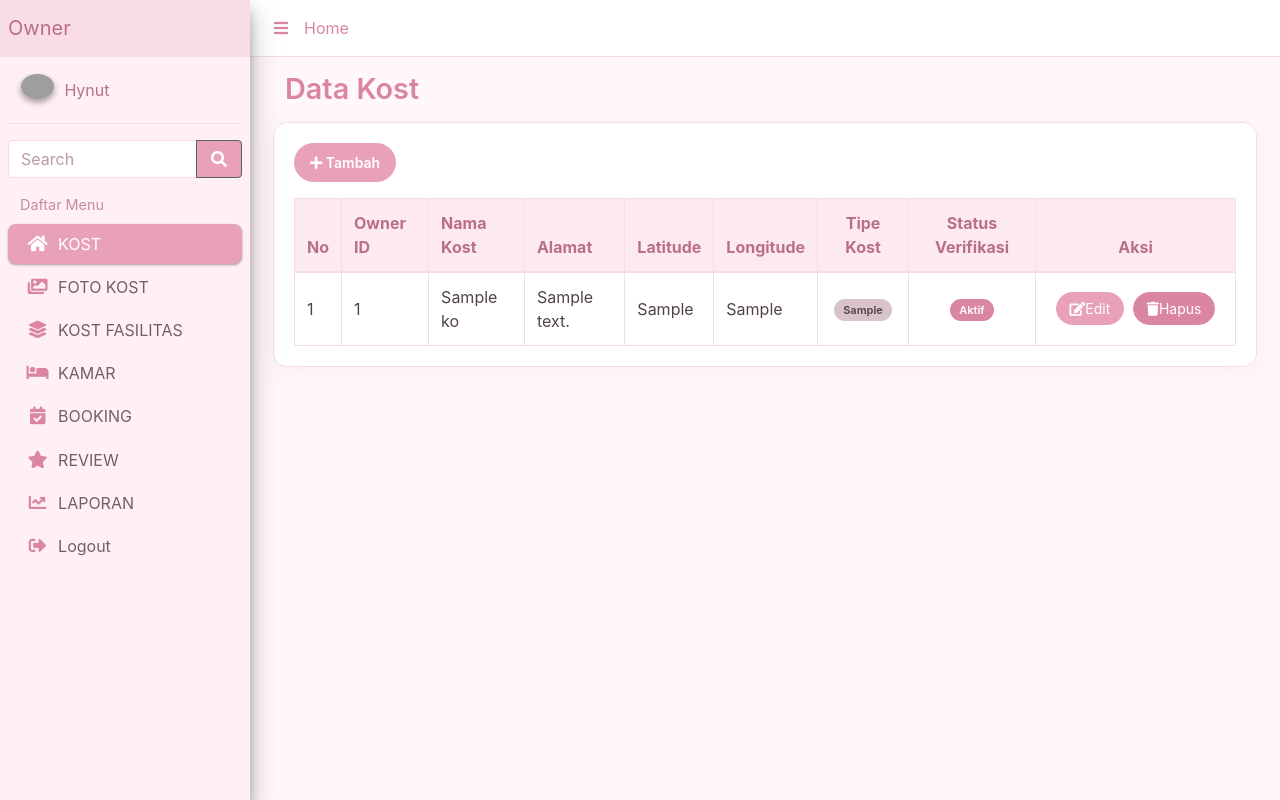
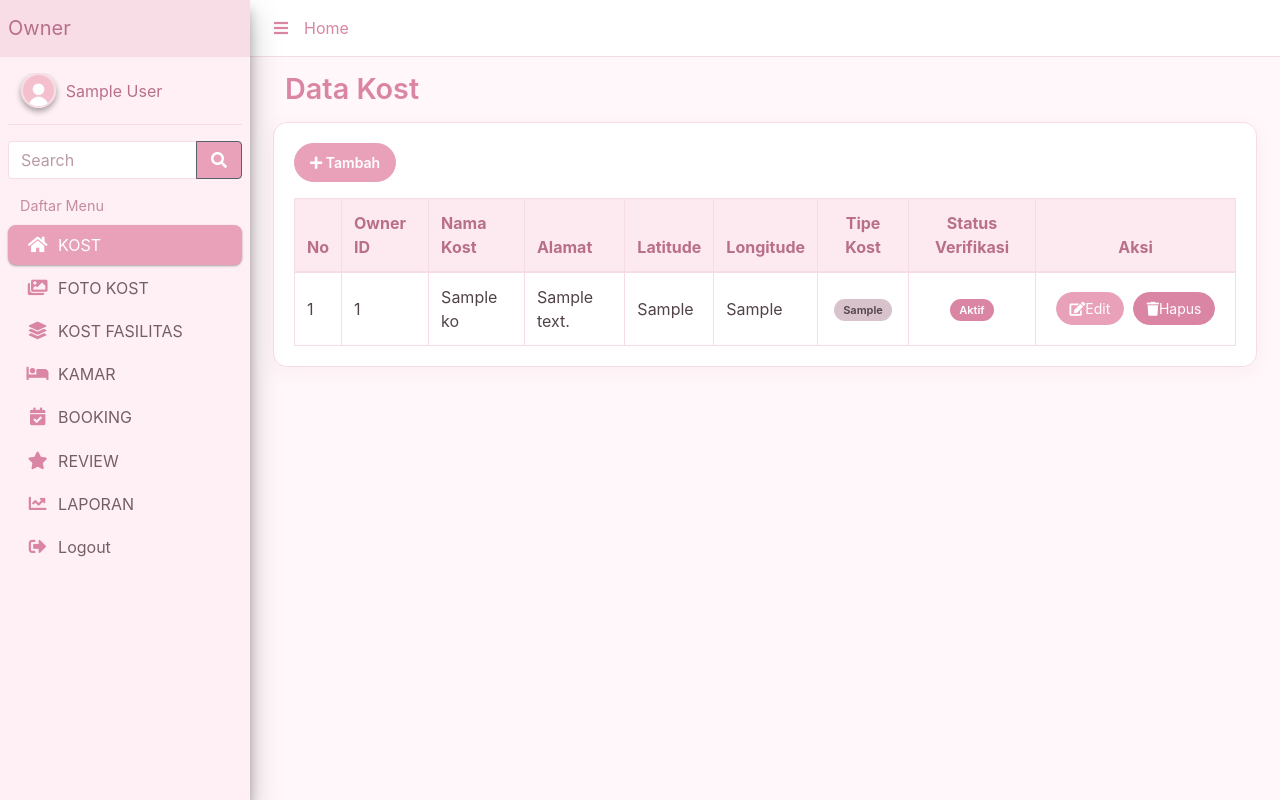
Before and after one commit to hynuttc/Hynut-Kost, a PHP site: page /owner/kosowner.php in a window 1280 px wide. Run offline with PHP 8.4, Linux system fonts and the light colour scheme; the visitor is signed in with stand-in values (Sample User, id 1); tables that the repository leaves empty or names only in its code hold one stand-in row (values such as "Sample post"); some libraries are stand-ins or nearby versions; grey boxes are pictures that could not be loaded.

Commit message:
Update and save all project files

```diff
--- a/owner/kosowner.php
+++ b/owner/kosowner.php
@@ -1,6 +1,33 @@
+<?php
+session_start();
+require_once '../database.php';
 
-<?php
-require_once '../database.php';
+// ========================================
+// LOGIKA AMBIL NAMA & FOTO BERDASARKAN ID UNIK
+// ========================================
+$current_user_id = $_SESSION['user_id'] ?? 0;
+$nama_owner_aktif = $_SESSION['nama'] ?? 'Hynut';
+
+if ($current_user_id) {
+    $q_user_aktif = mysqli_query($conn, "SELECT nama FROM user WHERE user_id = '$current_user_id' LIMIT 1");
+    if ($q_user_aktif && $row_ua = mysqli_fetch_assoc($q_user_aktif)) {
+        $nama_owner_aktif = $row_ua['nama'];
+    }
+}
+
+$found_foto = 'default.jpeg';
+$extensions = ['jpg', 'jpeg', 'png', 'gif'];
+
+if ($current_user_id) {
+    foreach ($extensions as $ext) {
+        $filename = 'user_' . $current_user_id . '.' . $ext;
+        if (file_exists(__DIR__ . '/../uploads/' . $filename)) {
+            $found_foto = $filename;
+            break;
+        }
+    }
+}
+$foto_path_owner = '../uploads/' . $found_foto . '?v=' . time();
 
 // =================================================
 // AMBIL DATA KOST DARI DATABASE
@@ -101,6 +128,13 @@ body {
 
 .user-panel .info a {
     color: #B96F8A !important;
+}
+
+.user-panel .image img {
+    border: 2px solid var(--pink-border);
+    width: 35px;
+    height: 35px;
+    object-fit: cover;
 }
 
 /* MENU SIDEBAR */
@@ -350,17 +384,18 @@ body {
 
         <div class="sidebar">
 
-            <!-- USER PANEL -->
-            <div class="user-panel mt-3 pb-3 mb-3 d-flex">
+            <!-- USER PANEL DINAMIS -->
+            <div class="user-panel mt-3 pb-3 mb-3 d-flex align-items-center">
 
                 <div class="image">
-                    <img src="../uploads/owner.jpeg"
+                    <img src="<?= htmlspecialchars($foto_path_owner); ?>"
                          class="img-circle elevation-2"
-                         alt="User Image">
+                         alt="User Image"
+                         onerror="this.src='../uploads/default.jpeg';">
                 </div>
 
                 <div class="info">
-                    <a href="#" class="d-block">Hynut</a>
+                    <a href="#" class="d-block"><?= htmlspecialchars($nama_owner_aktif); ?></a>
                 </div>
 
             </div>
```
